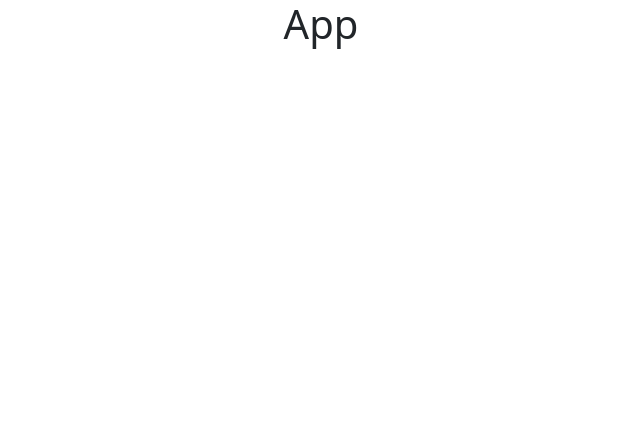
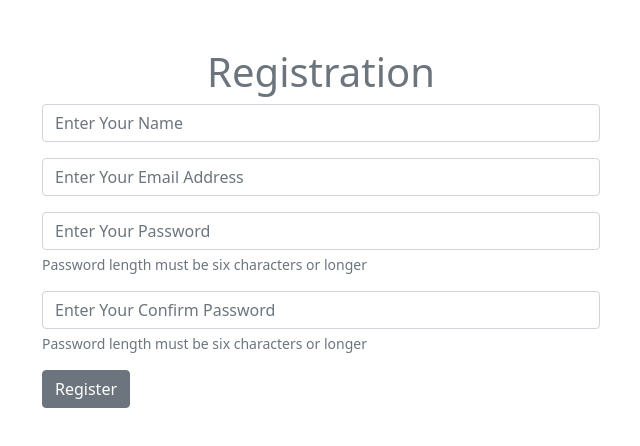
Before and after one commit to SarkerPabon/warehouse-management-client-side, a React (Create React App) app: page /register in a window 1280 px wide. Shown: the top 446 px of the page, without its empty margins (319-959 px from the left). Built offline with nearby package versions, Linux system fonts and the light colour scheme.

Commit message:
Add Registration Page

```diff
--- a/src/App.js
+++ b/src/App.js
@@ -1,12 +1,16 @@
 import "bootstrap/dist/css/bootstrap.min.css";
+import { BrowserRouter, Route, Routes } from "react-router-dom";
+import { ToastContainer } from "react-toastify";
+import Registration from "./Pages/Authentication/Registration";
 
 function App() {
 	return (
-		<>
-			<div className='container'>
-				<h1 className='text-center'>App</h1>
-			</div>
-		</>
+		<BrowserRouter>
+			<Routes>
+				<Route path='/register' element={<Registration />} />
+			</Routes>
+			<ToastContainer />
+		</BrowserRouter>
 	);
 }
 
--- /dev/null
+++ b/src/Pages/Authentication/Registration.js
@@ -0,0 +1,105 @@
+import { useState } from "react";
+
+const Registration = () => {
+	const [name, setName] = useState("");
+	const [email, setEmail] = useState("");
+	const [password, setPassword] = useState("");
+	const [confirmPassword, setConfirmPassword] = useState("");
+	const [formError, setFormError] = useState({
+		lengthError: "",
+		confrimError: "",
+	});
+
+	const handleSubmit = (e) => {
+		e.preventDefault();
+
+		if (password.length < 6) {
+			setFormError({ lengthError: "Password length must be six or longer" });
+			return;
+		}
+
+		if (password !== confirmPassword) {
+			setFormError({
+				confrimError: "Password and Confirm Password must be the same",
+			});
+			return;
+		}
+
+		console.log(name, email, password, confirmPassword);
+	};
+
+	return (
+		<div className='container my-5'>
+			<h1 className='text-center text-secondary'>Registration</h1>
+			<form onSubmit={handleSubmit} className='w-50 mx-auto'>
+				<div className='mb-3'>
+					<input
+						type='text'
+						className='form-control'
+						name='name'
+						id='name'
+						placeholder='Enter Your Name'
+						value={name}
+						onChange={(e) => setName(e.target.value)}
+					/>
+				</div>
+				<div className='mb-3'>
+					<input
+						type='email'
+						className='form-control'
+						name='email'
+						id='email'
+						placeholder='Enter Your Email Address'
+						value={email}
+						onChange={(e) => setEmail(e.target.value)}
+					/>
+				</div>
+				<div className='mb-3'>
+					<input
+						type='password'
+						className='form-control'
+						name='password'
+						id='password'
+						placeholder='Enter Your Password'
+						value={password}
+						onChange={(e) => setPassword(e.target.value)}
+					/>
+					{formError.lengthError ? (
+						<div id='confirmPassword' className='form-text text-danger'>
+							{formError.lengthError}
+						</div>
+					) : (
+						<div id='confirmPassword' className='form-text text-secondary'>
+							Password length must be six characters or longer
+						</div>
+					)}
+				</div>
+				<div className='mb-3'>
+					<input
+						type='password'
+						className='form-control'
+						name='confirmPassword'
+						id='confirmPassword'
+						placeholder='Enter Your Confirm Password'
+						value={confirmPassword}
+						onChange={(e) => setConfirmPassword(e.target.value)}
+					/>
+					{formError.confrimError ? (
+						<div id='confirmPassword' className='form-text text-danger'>
+							{formError.confrimError}
+						</div>
+					) : (
+						<div id='confirmPassword' className='form-text text-secondary'>
+							Password length must be six characters or longer
+						</div>
+					)}
+				</div>
+				<button type='submit' className='btn btn-secondary'>
+					Register
+				</button>
+			</form>
+		</div>
+	);
+};
+
+export default Registration;
```
